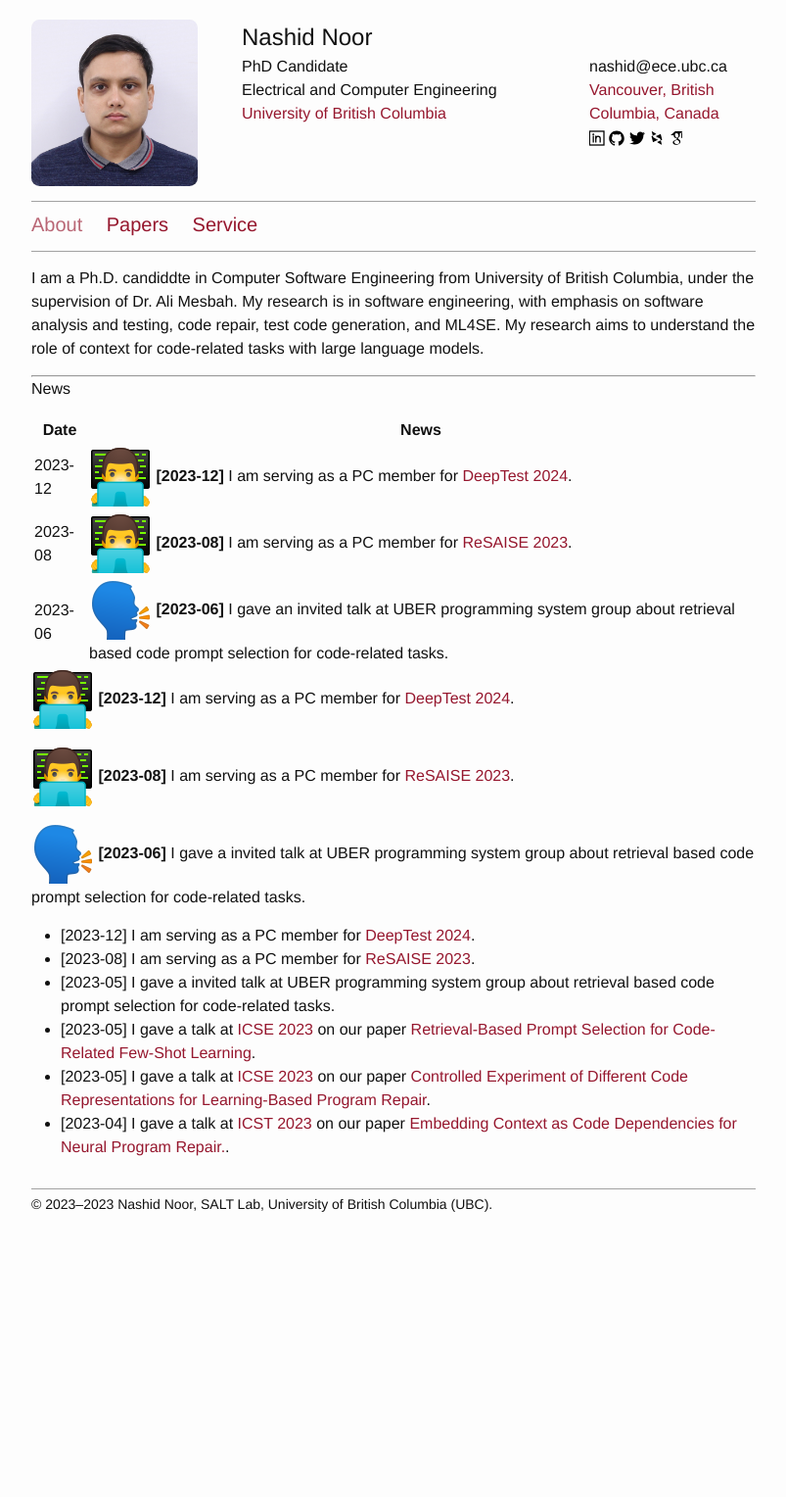
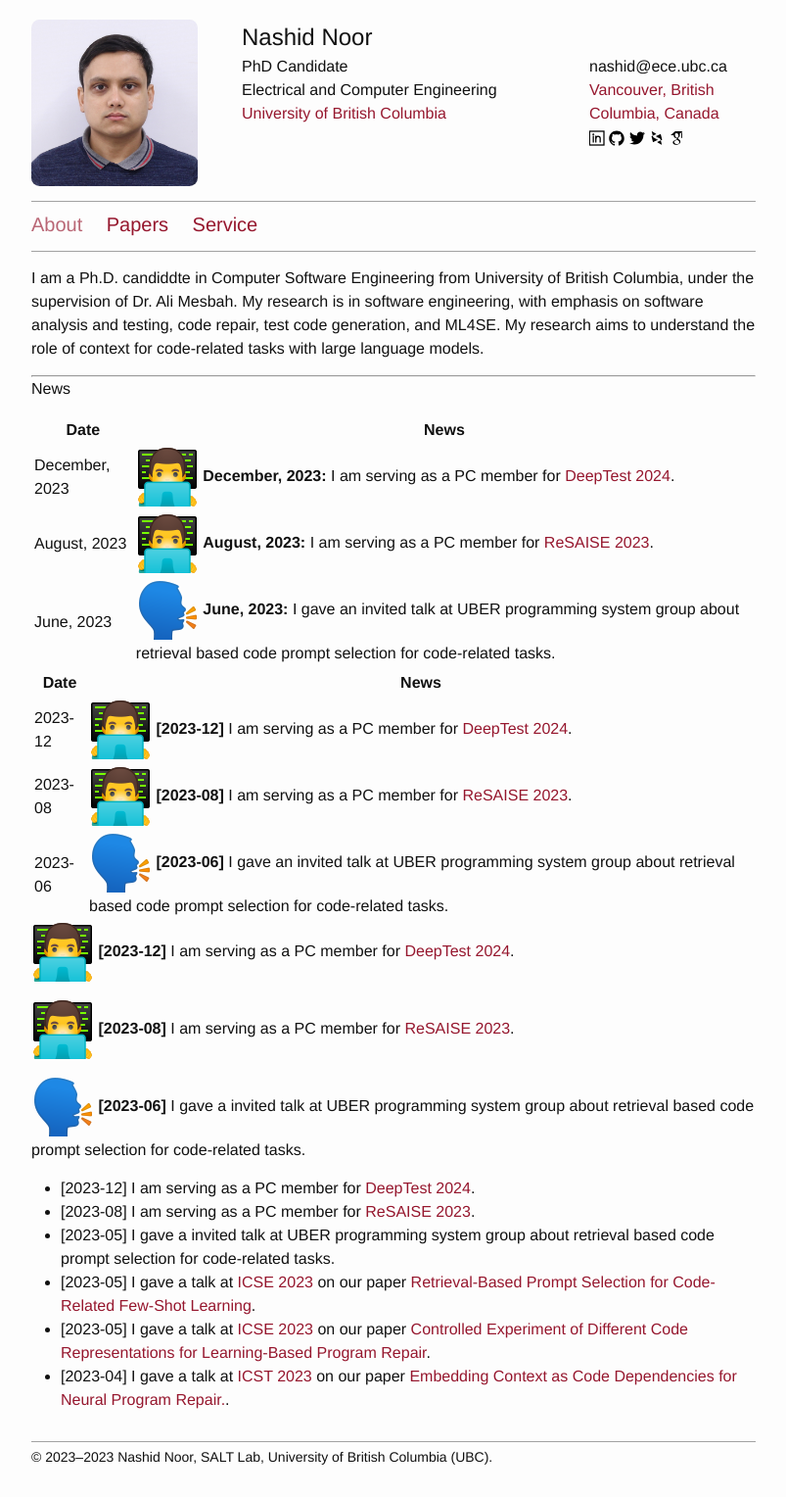
Before and after one commit to nashid/nashid.github.io, a Jekyll site: the page built from index.md, in a window 1280 px wide. Shown: the whole page at 98% size, without its empty margins (238-1041 px from the left). Built offline with Jekyll 4.4.1, drawn with Linux system fonts in a browser that asks for light colours; before the commit the page ends 1270 px from its top, so only the background shows below that.

Commit message:
update the news section

```diff
--- a/index.md
+++ b/index.md
@@ -10,6 +10,13 @@ My research aims to understand the role of context for code-related tasks with l
 
 ---
 News
+
+| Date           | News |
+|----------------|------|
+| December, 2023 | ![DeepTest 2024](./resources/images/icon-paper-review.png) **December, 2023:** I am serving as a PC member for [DeepTest 2024](https://conf.researchr.org/home/icse-2024/deeptest-2024). |
+| August, 2023   | ![ReSAISE 2023](./resources/images/icon-paper-review.png) **August, 2023:** I am serving as a PC member for [ReSAISE 2023](https://resaise.github.io/2023/committee.html). |
+| June, 2023     | ![Talks 2023](./resources/images/icon-talk.png) **June, 2023:** I gave an invited talk at UBER programming system group about retrieval based code prompt selection for code-related tasks. |
+
 
 | Date       | News |
 |------------|------|
```
